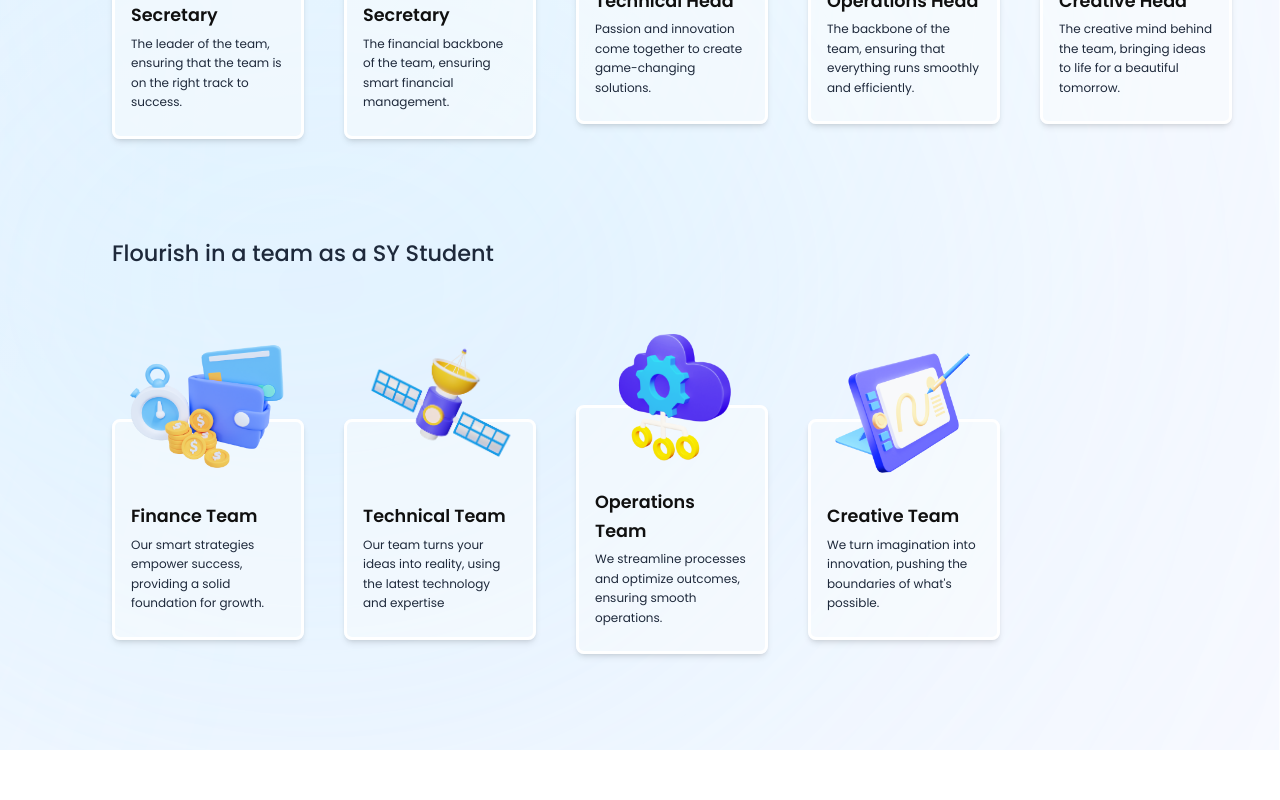
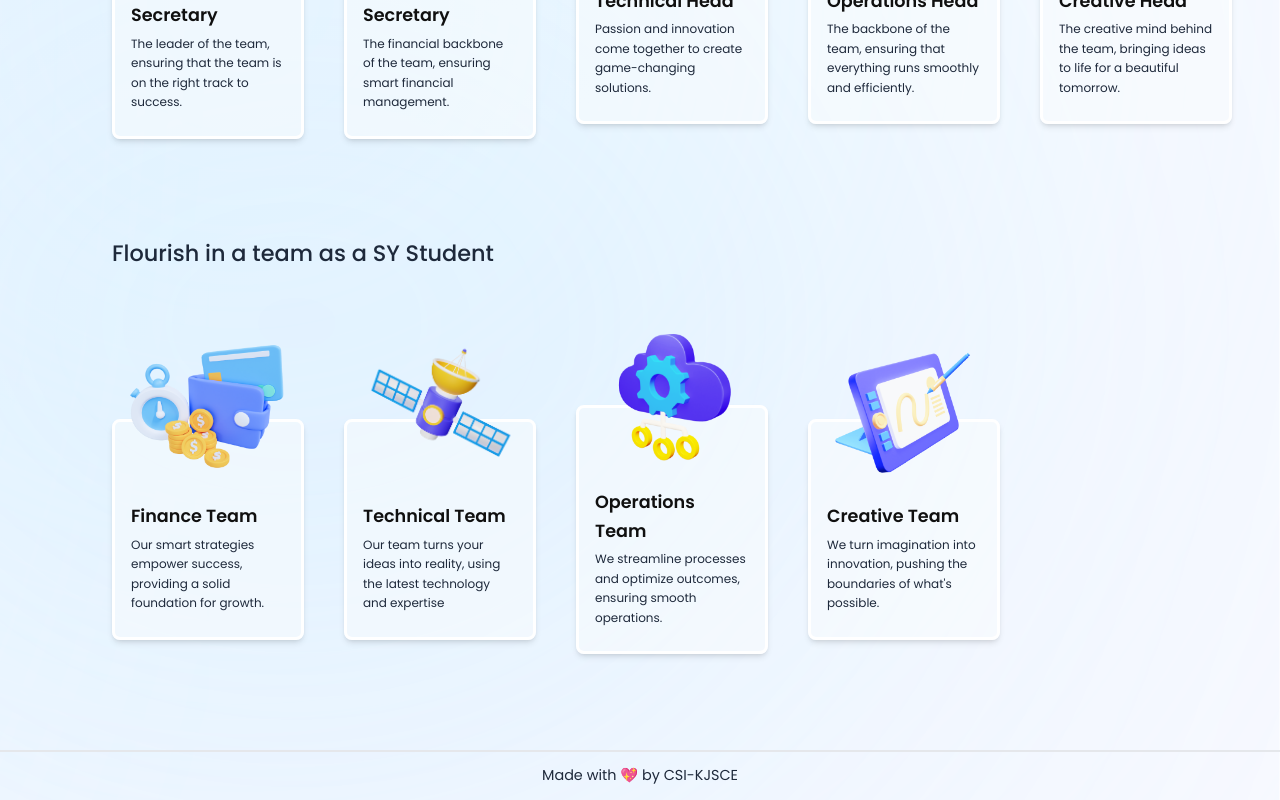
Before and after one commit to csikjsce/Recruitment-2023, a React (Create React App) app: page / in a window 1280 px wide. Shown: the part 1192-1992 px from the top of the page. Before the commit the page ends 1942 px from the top, so only its background shows below. Built offline with nearby package versions, Linux system fonts and the light colour scheme.

Commit message:
feat: footer

```diff
--- /dev/null
+++ b/src/components/Footer.jsx
@@ -0,0 +1,19 @@
+import React from 'react';
+import { PositionSubtitleMobile, FlexRow, PositionSubtitle } from '../utilities/exports';
+
+const Footer = ({ mobile }) => {
+	const display = !mobile ? '' : '';
+	const classes = `!w-screen !justify-center !items-center !py-3 !px-10 !sticky !bottom-0 !z-50 border-t-[2px] ${display}`;
+	return (
+		<>
+			<FlexRow className={classes}>
+				<PositionSubtitleMobile
+					className='!items-center'
+					subtext='Made with 💖 by CSI-KJSCE'
+				/>
+			</FlexRow>
+		</>
+	);
+};
+
+export default Footer;
--- a/src/components/exports.js
+++ b/src/components/exports.js
@@ -7,10 +7,12 @@ import JobPostings from './JobPostings'
 import LandingNav from './LandingNav'
 import Animation from './Animation'
 import Loader from './Loader'
+import Footer from './Footer'
 import { JobList, JobPara, JobTitle, JobOpenings, JobProcedure } from './JobUtils'
 
 export {
 	Loader,
+	Footer,
 	LandingContent,
 	LandingAsset,
 	Unsupported,
--- a/src/screens/Landing.jsx
+++ b/src/screens/Landing.jsx
@@ -1,5 +1,5 @@
 import React, { useState, useEffect, useRef } from 'react';
-import { LandingContent, LandingAsset, JobPostings, LandingNav } from '../components/exports';
+import { LandingContent, LandingAsset, JobPostings, LandingNav, Footer } from '../components/exports';
 import { Container, Flex } from '../utilities/exports';
 import { Preloader } from './exports';
 
@@ -47,6 +47,7 @@ const Landing = () => {
 					ref={contentRef}
 					isMobile={isMobile}
 				/>
+				<Footer mobile={isMobile} />
 			</Container>
 		</>
 	);
--- a/src/utilities/Typography.jsx
+++ b/src/utilities/Typography.jsx
@@ -75,12 +75,12 @@ const PositionSubtitle = ({ text }) => {
 	)
 }
 
-const PositionSubtitleMobile = ({ text, subtext }) => {
+const PositionSubtitleMobile = ({ text, subtext, className }) => {
 	const classes_text = `font-medium text-[#1E293B] leading-relaxed text-[1.45rem]`
 	const classes_subtext = `font-normal text-[#1E293B] leading-relaxed text-[0.9rem]`
 	return (
 		<>
-			<FlexCol className='!items-start !justify-center'>
+			<FlexCol className={'!items-start !justify-center '+className}>
 				<h1 className={classes_text}>{text}</h1>
 				<h1 className={classes_subtext}>{subtext}</h1>
 			</FlexCol>
```
